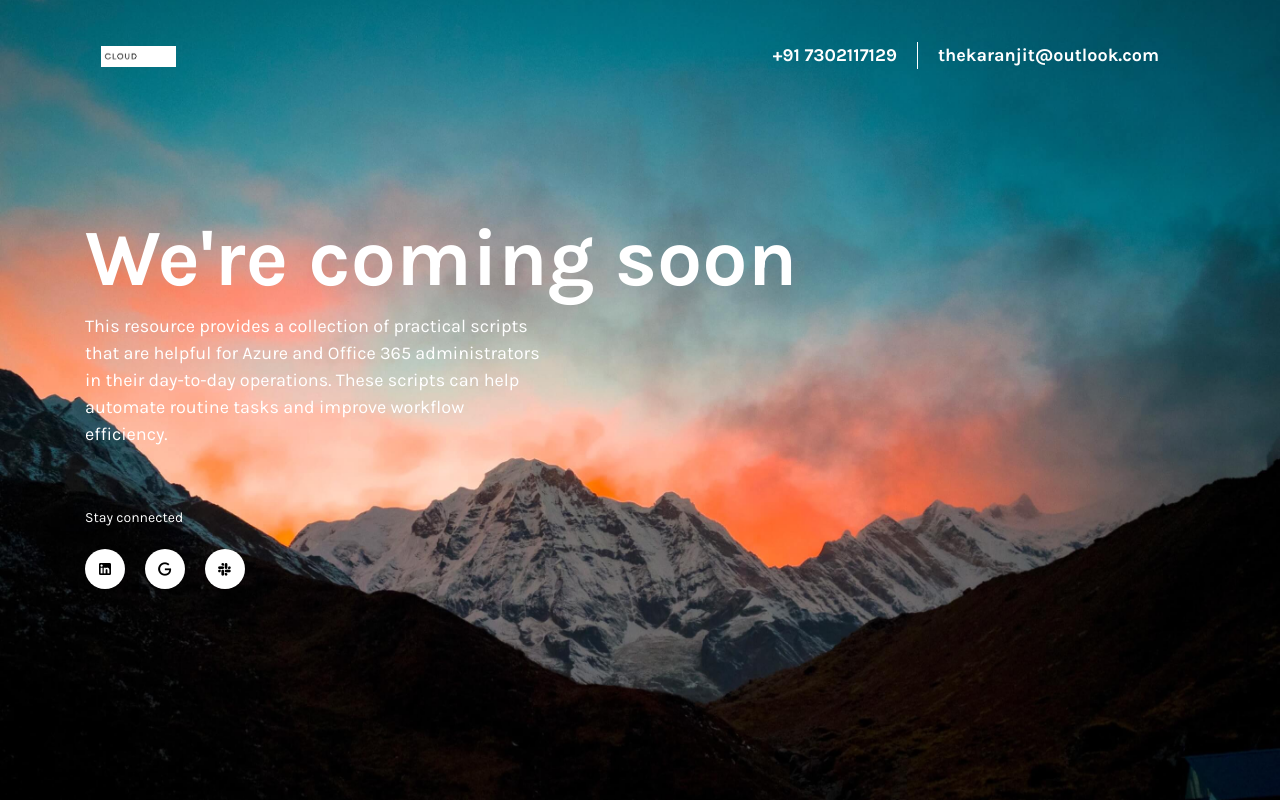
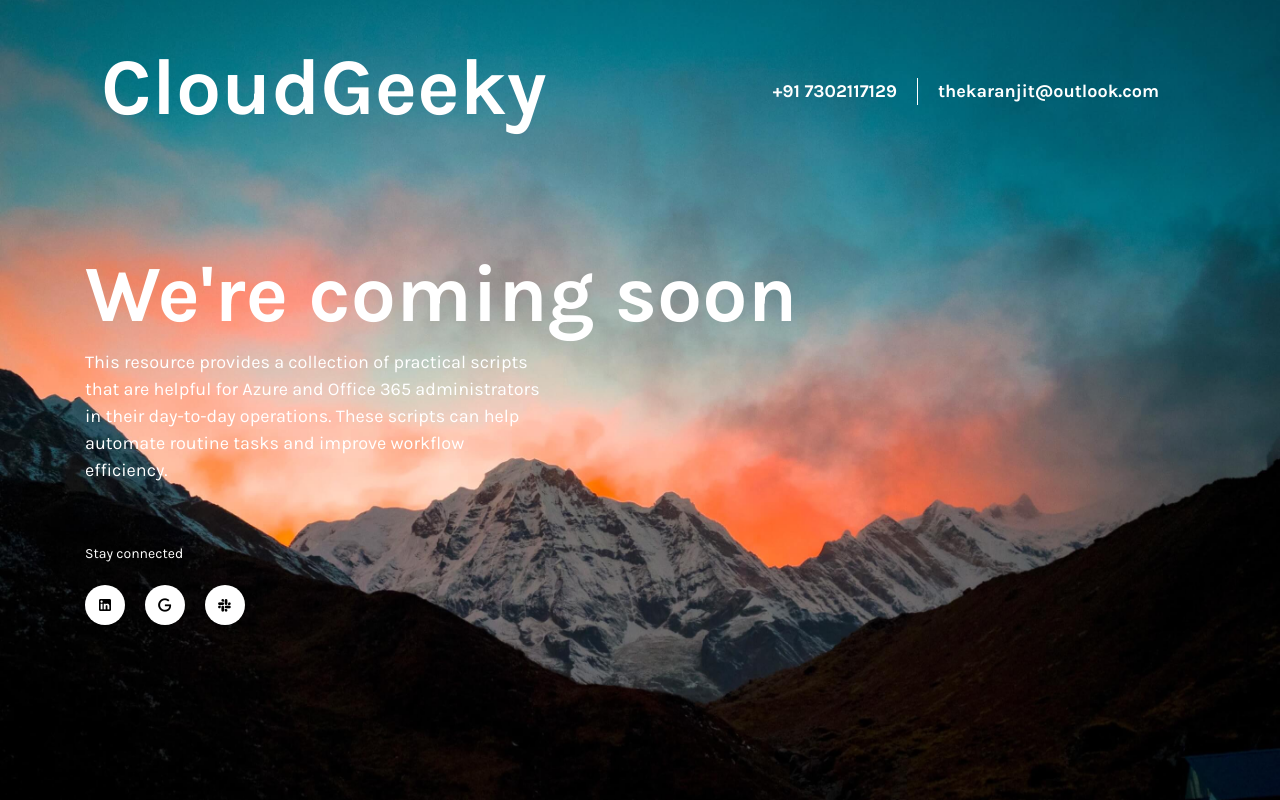
Before and after one commit to thekaranjit/cloudgeeky.github.io, a website: page index.html in a window 1280 px wide. Drawn offline with nearby package versions, Linux system fonts and the light colour scheme.

Commit message:
Update index.html

```diff
--- a/index.html
+++ b/index.html
@@ -18,7 +18,7 @@
         <div class="container">
             <nav class="navbar navbar-dark bg-transparenet">
                 <a class="navbar-brand" href="#">
-                    <img src="assets/images/logo.png" alt="CloudGeeky">
+                    <h2 class="page-title">CloudGeeky</h2>
                 </a>
                 <span class="navbar-text ml-auto d-none d-sm-inline-block">+91 7302117129 </span>
                 <span class="navbar-text d-none d-sm-inline-block">thekaranjit@outlook.com</span>
```
